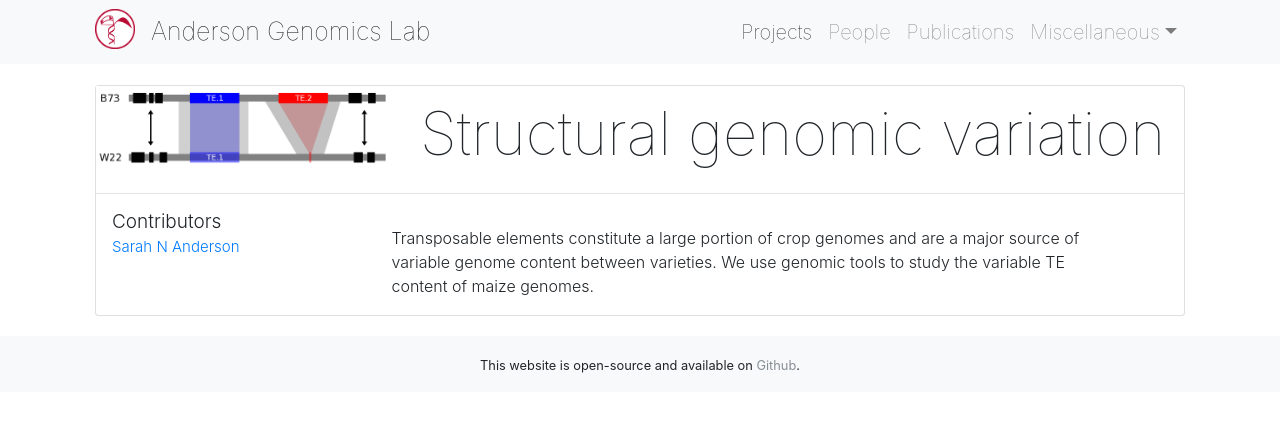
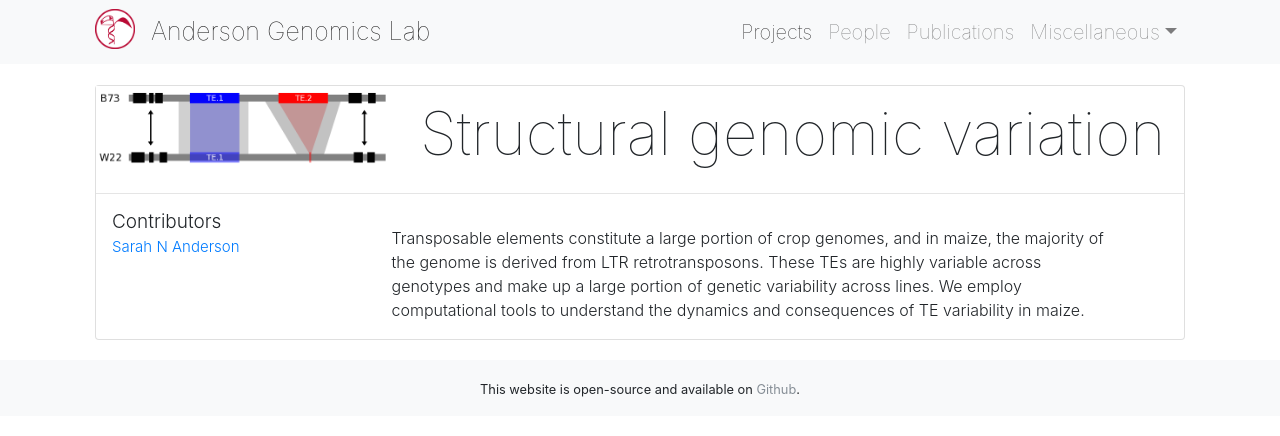
Before and after one commit to andersongenomicslab/andersongenomicslab.github.io, a Jekyll site: the page built from projects/_posts/2016-01-11-structural-variation.md, in a window 1280 px wide. Shown: the top 436 px of the page. Built offline with Jekyll 4.4.1, drawn with Linux system fonts in a browser that asks for light colours; nearby versions of some CDN libraries; a style sheet for code colours, icons or effects is not loaded.

Commit message:
Update 2016-01-11-structural-variation.md

```diff
--- a/projects/_posts/2016-01-11-structural-variation.md
+++ b/projects/_posts/2016-01-11-structural-variation.md
@@ -8,4 +8,4 @@ image: /images/projects/TE_structural_variation.png
 link:
 ---
 
-Transposable elements constitute a large portion of crop genomes and are a major source of variable genome content between varieties. We use genomic tools to study the variable TE content of maize genomes.
+Transposable elements constitute a large portion of crop genomes, and in maize, the majority of the genome is derived from LTR retrotransposons. These TEs are highly variable across genotypes and make up a large portion of genetic variability across lines. We employ computational tools to understand the dynamics and consequences of TE variability in maize.
```
